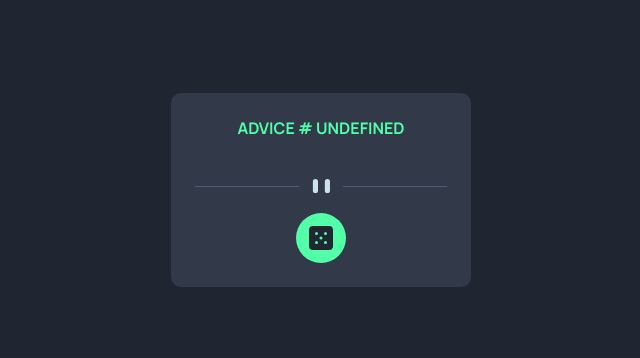
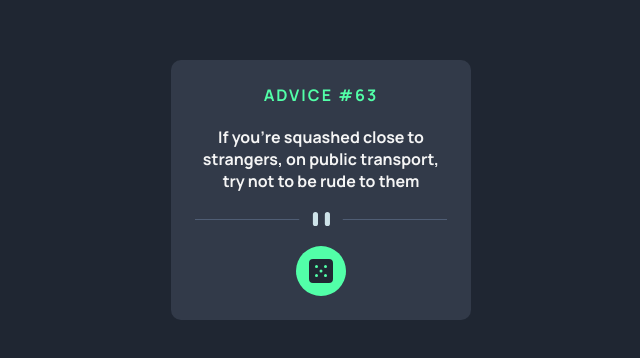
Before and after one commit to soji-opa/advice-generator-app, a React (Create React App) app: page / in a window 1280 px wide. Shown: the part 234-592 px from the top of the page, without its empty margins (319-959 px from the left). Built offline with nearby package versions, Linux system fonts and the light colour scheme; no server answers.

Commit message:
run the api for the advice-generator-app

```diff
--- a/src/App.js
+++ b/src/App.js
@@ -2,28 +2,30 @@ import React from 'react';
 import Main from './component/Main';
 
 function App() {
+	const [data, setData] = React.useState({
+		id: 63,
+		advice: `If you're squashed close to strangers, on public transport,
+			try not to be rude to them `,
+	});
 	const [apiData, setApiData] = React.useState({});
 
 	React.useEffect(() => {
 		fetch('https://api.adviceslip.com/advice')
 			.then((res) => res.json())
 			.then((data) => setApiData(data.slip));
-	}, []);
+	}, [handleClick]);
 
-	console.log(apiData);
-
-	// React.useEffect(() => {
-	// 	async function getAdvice() {
-	// 		const res = await fetch('https://api.adviceslip.com/advice');
-	// 		const data = await res.join();
-	// 		setApiData(data);
-	// 	}
-	// 	getAdvice();
-	// });
+	function handleClick() {
+		setData((prevState) => ({
+			...prevState,
+			id: apiData.id,
+			advice: apiData.advice,
+		}));
+	}
 
 	return (
 		<div className='App'>
-			<Main advice={apiData.advice} num={apiData.id} />
+			<Main advice={data.advice} num={data.id} handleClick={handleClick} />
 		</div>
 	);
 }
--- a/src/component/Main.js
+++ b/src/component/Main.js
@@ -20,13 +20,13 @@ export default function Main(props) {
 
 	return (
 		<div className='main'>
-			<p className='adviceNo'>{`Advice # ${props.num}`}</p>
+			<p className='adviceNo'>{`Advice #${props.num}`}</p>
 			<p className='advice'>{props.advice}</p>
 
-			<img src={pattern} className='divider' />
+			<img src={pattern} className='divider' alt='pattern divider' />
 
-			<button className='btn'>
-				<img src={dice} className='dice-img' />
+			<button className='btn' onClick={props.handleClick}>
+				<img src={dice} className='dice-img' alt='dice button' />
 			</button>
 		</div>
 	);
--- a/src/index.css
+++ b/src/index.css
@@ -67,6 +67,7 @@ code {
 	margin-bottom: 20px;
 	text-transform: uppercase;
 	font-weight: 800;
+	letter-spacing: 2px;
 }
 
 .advice {
@@ -83,6 +84,13 @@ code {
 	border-radius: 60%;
 	position: relative;
 	margin-top: 20px;
+	transition: all 0.5s ease-in-out;
+}
+
+.btn:hover {
+	cursor: pointer;
+	color: var(--clr-neongreen);
+	box-shadow: 0px 0px 30px 8px var(--clr-neongreen);
 }
 
 .dice-img {
```
Also changed, not shown: src/images/screenshot.png (added), starter-files/README-template.md, starter-files/README.md (deleted), 1 other file (tests, documents, lock files or other folders).
